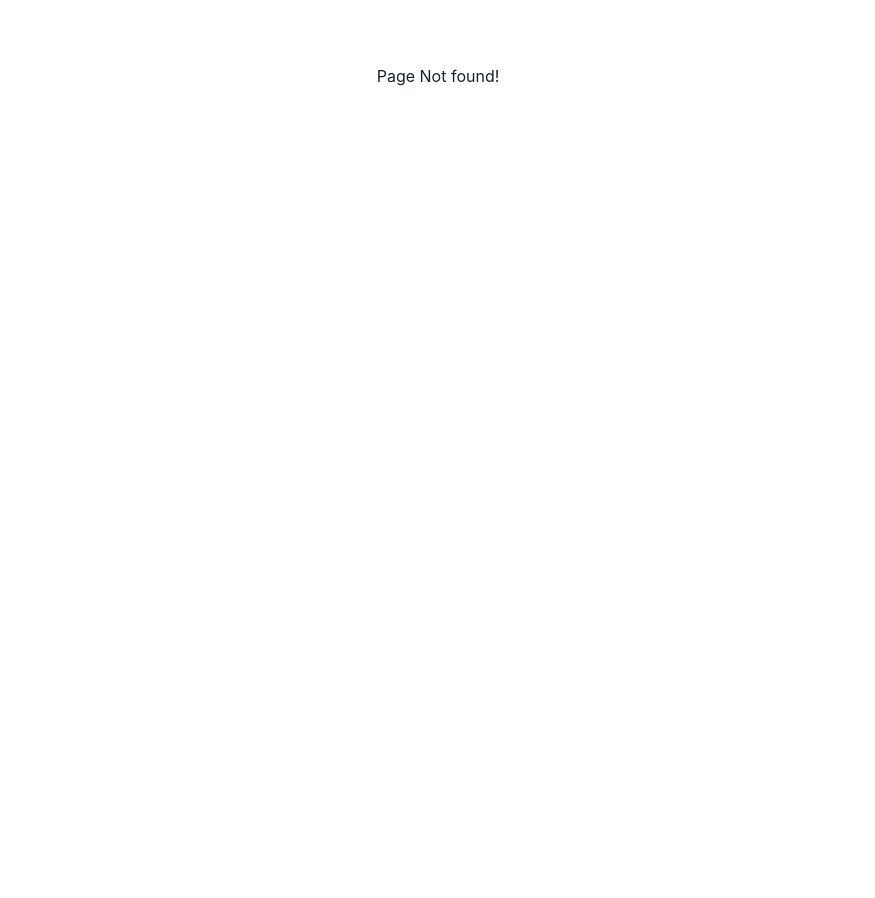
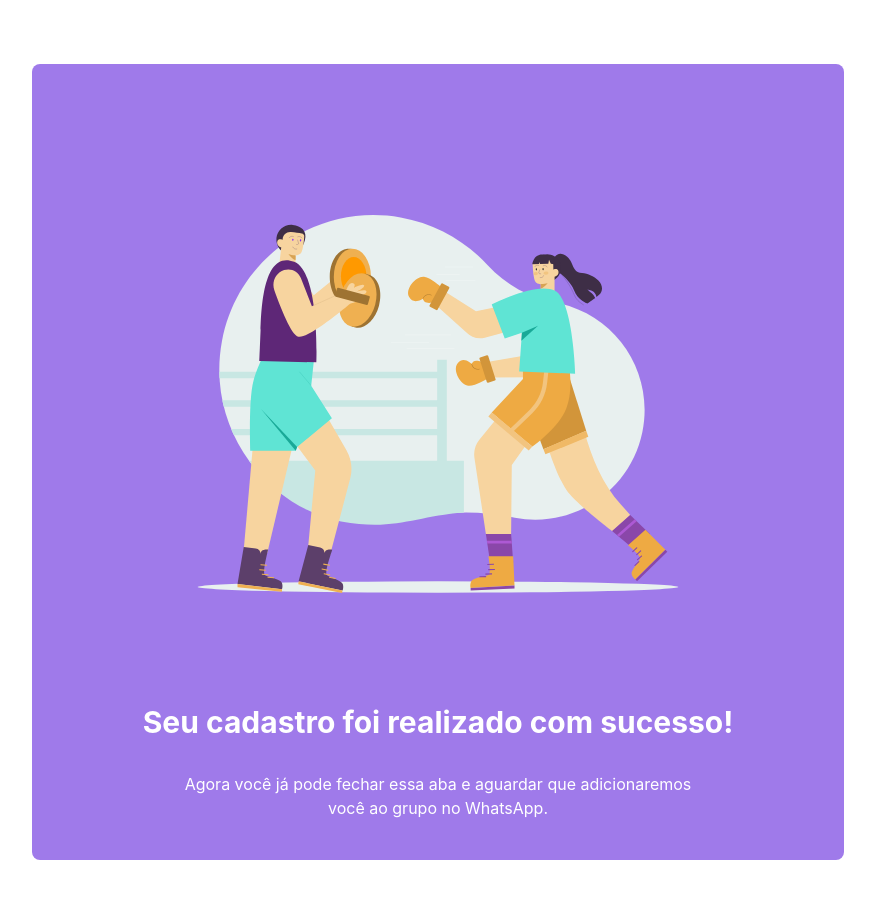
Before and after one commit to RenanPaixao/Challenge---Direct-Data, a React (Vite) app: page /success in a window 1280 px wide. Before the commit this address had no page. Shown: the top 898 px of the page, without its empty margins (202-1077 px from the left). Before the commit the page ends 800 px from the top, so only its background shows below. Built offline with nearby package versions, Linux system fonts and the light colour scheme.

Commit message:
test: add success page

```diff
--- a/src/components/ReviewStep/ReviewStep.tsx
+++ b/src/components/ReviewStep/ReviewStep.tsx
@@ -5,10 +5,12 @@ import { StepSummary } from './StepSummary.tsx'
 import { FormFooterWrapper } from '../FormFooterWrapper/FormFooterWrapper.tsx'
 import { StepperContext } from '../../context/StepperContext.tsx'
 import { DateTime } from 'luxon'
+import { useNavigate } from 'react-router'
 
 export const ReviewStep = () => {
   const { goToPrevious } = useContext(StepperContext)!
   const { address, aboutYouInformation } = useContext(StudentContext)
+  const navigate = useNavigate()
   const { responsible, ...aboutYouWithoutResponsible } = aboutYouInformation!
 
   const aboutYouWithFormattedDate = formatBirthDate(aboutYouWithoutResponsible)
@@ -31,6 +33,13 @@ export const ReviewStep = () => {
     }
   ]
 
+  /**
+   * Navigate to the success page.
+   */
+  function goToSuccessPage() {
+    navigate('/success')
+  }
+
   return <Center flexDirection={'column'}>
     <Box w={'75%'} minW={'600px'}>
       {
@@ -40,7 +49,7 @@ export const ReviewStep = () => {
     </Box>
     <FormFooterWrapper mt={8}>
       <Button onClick={goToPrevious}>Voltar</Button>
-      <Button>Avançar</Button>
+      <Button onClick={goToSuccessPage}>Avançar</Button>
     </FormFooterWrapper>
   </Center>
 }
--- /dev/null
+++ b/src/pages/SuccessfulRegister.tsx
@@ -0,0 +1,17 @@
+import { Center, Heading, Image, Text } from '@chakra-ui/react'
+import BoxersImage from '../assets/images/boxers.svg'
+
+export const SuccessfulRegister = () => {
+  return <Center>
+    <Center flexDirection={'column'} backgroundColor={'var(--chakra-colors-purple-400)'} color={'white'} p={10} borderRadius={8}>
+      <Image boxSize={[400, 500, 600]} src={BoxersImage} alt="Boxers" />
+
+      <Heading as={'h1'} size={'lg'} mb={8}>
+        Seu cadastro foi realizado com sucesso!
+      </Heading>
+      <Text maxW={'70%'} color={'var(--chakra-colors-white-700)'} fontSize={'md'}>
+        Agora você já pode fechar essa aba e aguardar que adicionaremos você ao grupo no WhatsApp.
+      </Text>
+    </Center>
+  </Center>
+}
--- a/src/routes.tsx
+++ b/src/routes.tsx
@@ -3,6 +3,7 @@ import { NotFound } from './pages/NotFound.tsx'
 import { SignUp } from './pages/SignUp.tsx'
 import { StepperProvider } from './context/StepperContext.tsx'
 import { useSteps } from '@chakra-ui/react'
+import { SuccessfulRegister } from './pages/SuccessfulRegister.tsx'
 
 const signUpSteps = [
   { title: 'Sobre Você' },
@@ -27,6 +28,9 @@ export default function AppRouter() {
             <SignUp />
           </StepperProvider>
         } />
+        <Route path="/success" element={
+          <SuccessfulRegister/>
+        } />
         <Route path="*" element={<NotFound />} />
       </Routes>
     </BrowserRouter>
```
Also changed, not shown: src/assets/images/boxers.svg (added).
